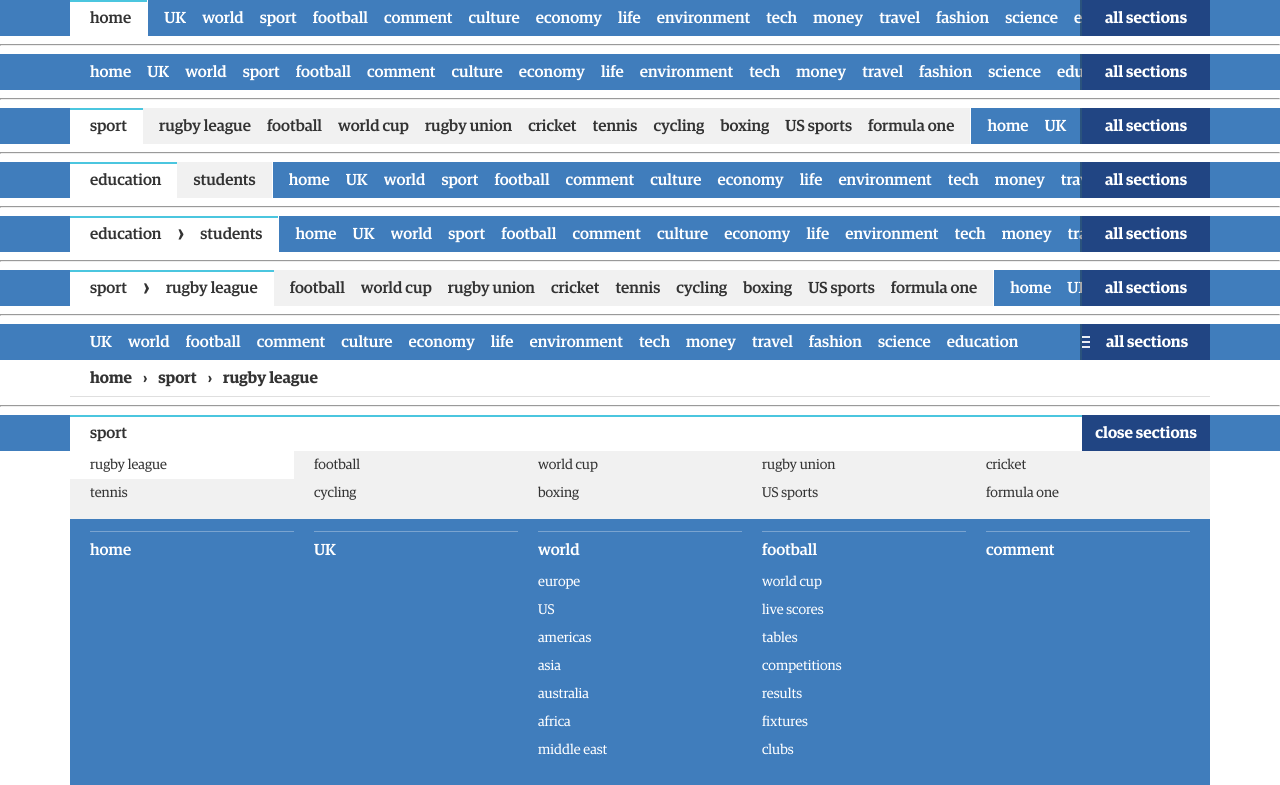
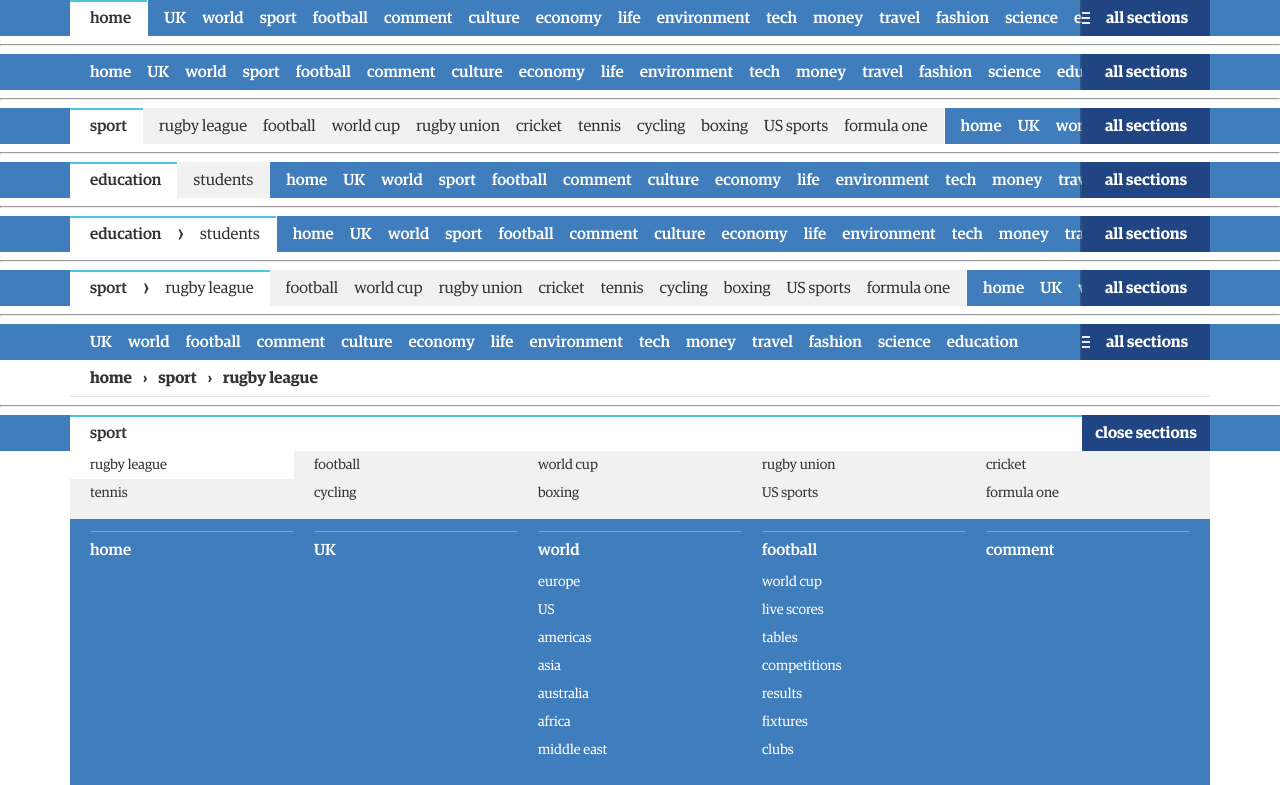
Before and after one commit to sndrs/guardian-navigation-prototype, a website: page index.html in a window 1280 px wide. Shown: the top 785 px of the page. Drawn offline with Linux system fonts and the light colour scheme.

Commit message:
Add burger icon to the first section toggler

```diff
--- a/_new-navigation.scss
+++ b/_new-navigation.scss
@@ -177,6 +177,7 @@ $c-new-navigation-signposting-action: guss-colour(neutral-1);
 }
 .local-navigation__children {
     background: $c-local-navigation-background;
+    font-weight: normal;
 }
 .local-navigation__action {
     color: $c-local-navigation-action;
--- a/index.html
+++ b/index.html
@@ -266,7 +266,8 @@
                     </div>
                 </div>
                 <!-- <a class="new-navigation__toggle js-new-navigation-toggle" href="#footer-nav">…<span class="u-h">All sections</span></a> -->
-                <a class="new-navigation__toggle js-new-navigation-toggle" href="#footer-nav">
+                <a class="new-navigation__toggle new-navigation__toggle--has-icon js-new-navigation-toggle" href="#footer-nav">
+                    <i class="new-navigation__toggle__icon honest-burger"><i></i><i></i><i></i></i>
                     <span class="new-navigation__toggle-label new-navigation__toggle-label--open">all<span class="new-navigation__toggle-label__extra"> sections</span></span>
                     <span class="new-navigation__toggle-label new-navigation__toggle-label--close">close<span class="new-navigation__toggle-label__extra"> sections</span></span>
                 </a>
```
Also changed, not shown: style.css.
